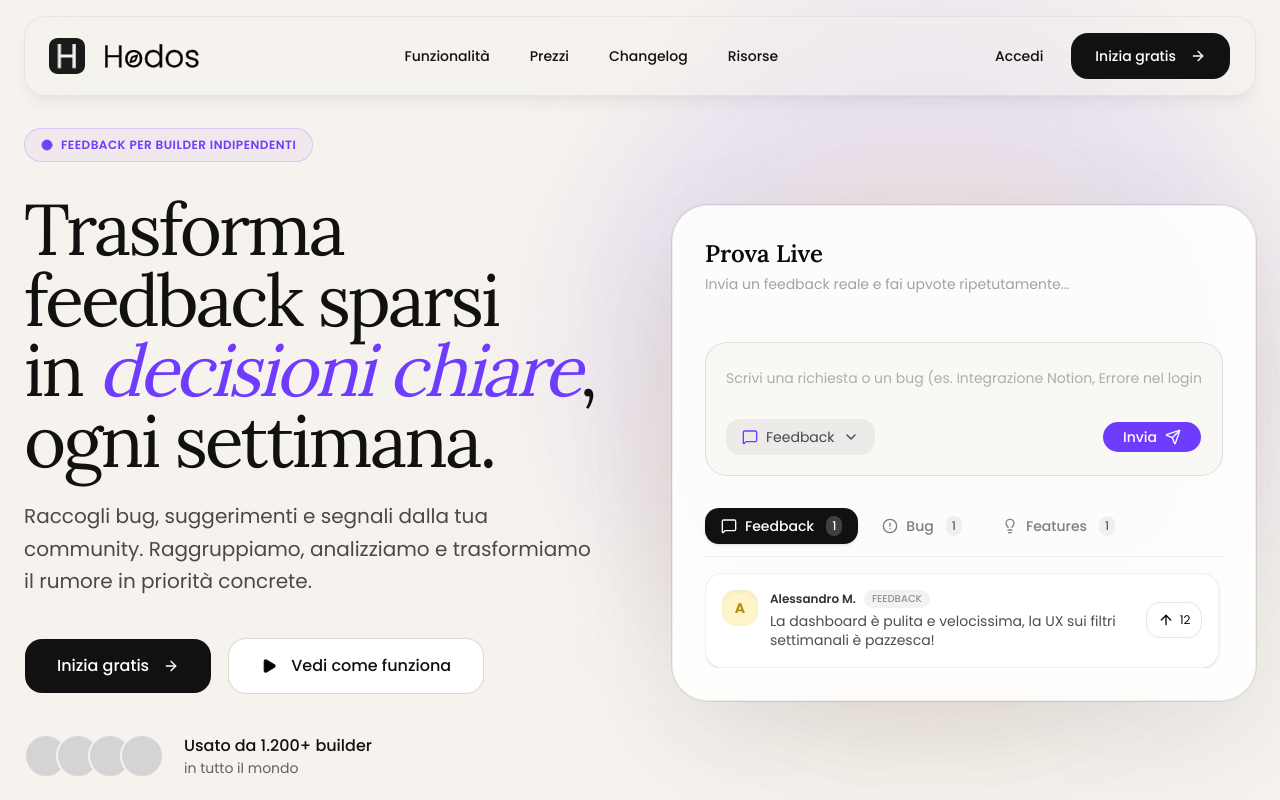
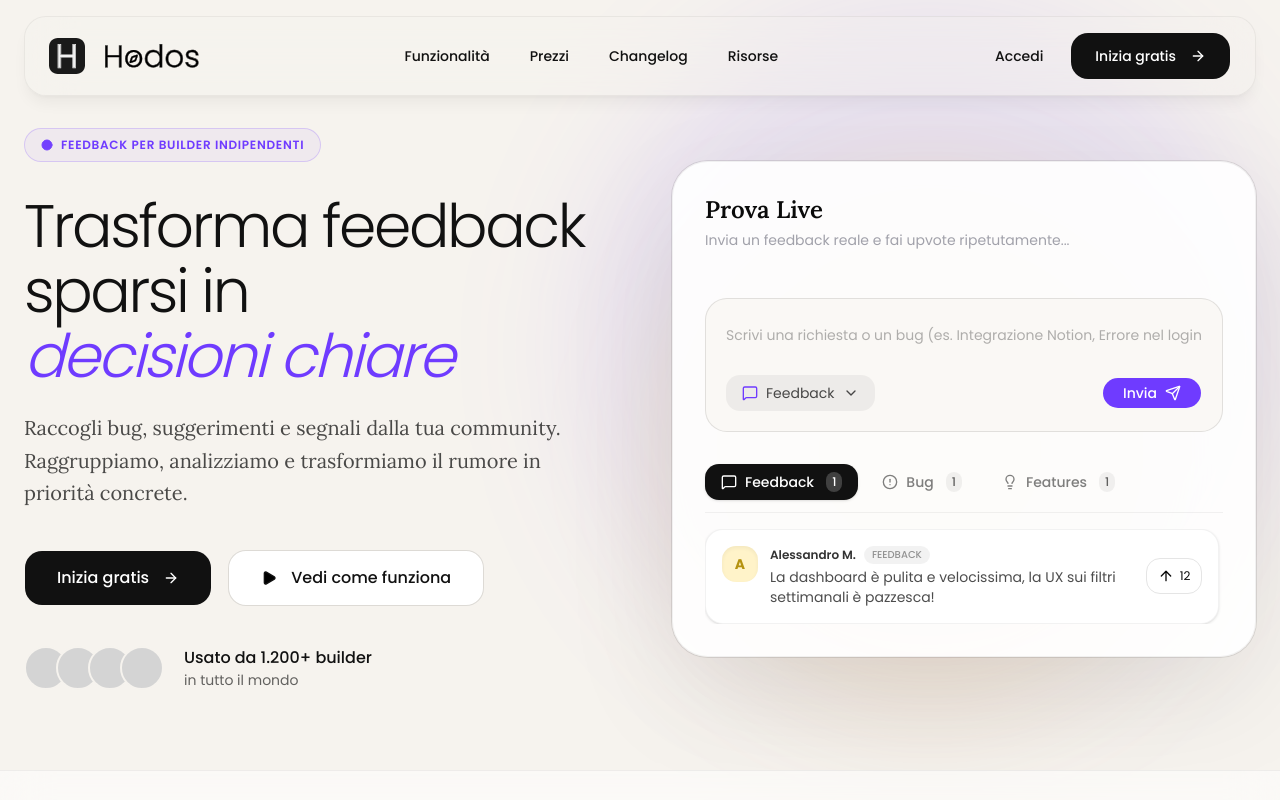
Before and after one commit to hodos-board/landing, a Next.js app: page / in a window 1280 px wide. Shown: the top 800 px of the page. Built offline with nearby package versions, Linux system fonts and the light colour scheme.

Commit message:
Update HeroSection.tsx

```diff
--- a/components/HeroSection.tsx
+++ b/components/HeroSection.tsx
@@ -11,18 +11,17 @@
           <div>
             <div className="mb-8 inline-flex items-center gap-2 rounded-full border border-[#6F3BFF]/20 bg-[#6F3BFF]/5 px-4 py-2">
               <CircleDot className="h-3 w-3 animate-pulse fill-[#6F3BFF] text-[#6F3BFF]" />
-              <span className="font-[Poppins] text-xs font-semibold tracking-[0.04em] text-[#6F3BFF] uppercase">
+              <span className="font-[Poppins] text-xs font-semibold tracking-[0.06em] text-[#6F3BFF] uppercase">
                 Feedback per builder indipendenti
               </span>
             </div>
 
-            <h1 className="max-w-175 font-[Lora] text-7xl leading-[0.98] tracking-[-0.04em]">
-              Trasforma feedback sparsi <br /> in{" "}
-              <span className="text-[#6F3BFF] italic">decisioni chiare</span>,
-              ogni settimana.
+            <h1 className="max-w-175 font-[Poppins] font-light text-6xl leading-[1.08] tracking-[-0.04em]">
+              Trasforma feedback sparsi in <br />
+              <span className="text-[#6F3BFF] italic">decisioni chiare</span>
             </h1>
 
-            <p className="max-w-xl font-[Poppins] text-xl leading-relaxed text-black/70 mt-6">
+            <p className="max-w-xl font-[Lora] text-xl leading-relaxed text-black/70 mt-6">
               Raccogli bug, suggerimenti e segnali dalla tua community.
               Raggruppiamo, analizziamo e trasformiamo il rumore in priorità
               concrete.
@@ -30,7 +29,7 @@
 
             <div className="mt-10 flex flex-wrap gap-4">
               <Link href="/subscribe">
-                <Button className="group h-14 rounded-2xl bg-[#111111] px-8 font-sans text-base font-medium text-white hover:bg-black">
+                <Button className="group h-14 rounded-2xl bg-[#111111] px-8 font-sans text-base  text-white hover:bg-black">
                   Inizia gratis
                   <ArrowRight className="ml-2 h-4 w-4 transition-all group-hover:-mr-1 group-hover:ml-3" />
                 </Button>
```
